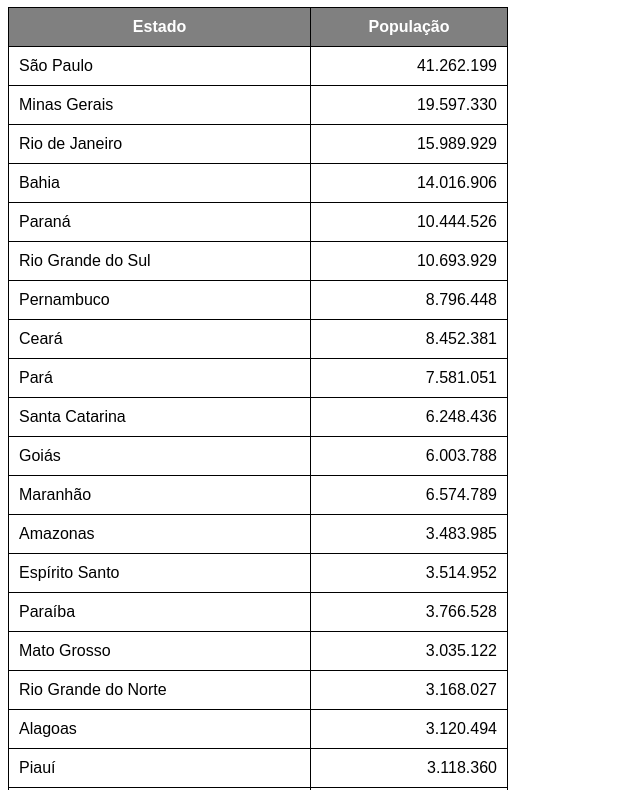
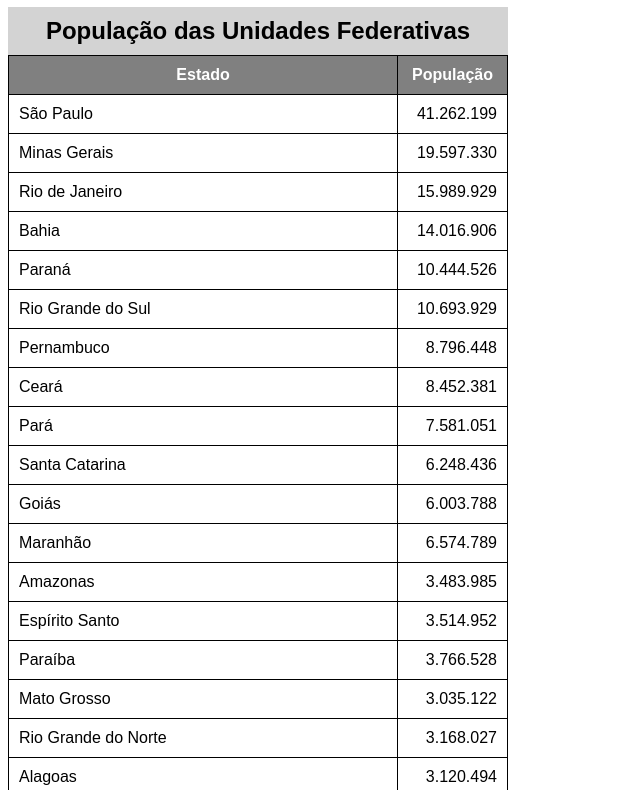
Before and after one commit to francisco-jose-vieira/html-css, a plain HTML site: page exercicios/ex023/tabela002.html in a window 1280 px wide. Shown: the part 73-863 px from the top of the page, without its empty margins (0-640 px from the left). Drawn offline with Linux system fonts and the light colour scheme.

Commit message:
Alterações na tabela

```diff
--- a/exercicios/ex023/tabela002.html
+++ b/exercicios/ex023/tabela002.html
@@ -20,6 +20,13 @@
             padding: 10px;
         }
 
+        caption {
+            font-size: 1.5em;
+            font-weight: bold;
+            padding: 10px;
+            background-color: lightgray;
+        }
+
         thead, tfoot {
             background-color: gray;
             color: white;
@@ -35,6 +42,7 @@
     <!--
         ANATOMIA PARA TABELAS GRANDES
         TABLE
+            CAPTION (Leganda/Titulo da tabela)
             THEAD
                 TR, TD, TH
             TBODY
@@ -44,11 +52,11 @@
     -->
 
     <table>
+        <caption>População das Unidades Federativas</caption>
         <thead>
             <tr>
-                <th>Estado</th>
-                <th>População</th>
-
+                <th scope="col">Estado</th>
+                <th scope="col" style="width: 50px;">População</th>
             </tr>
         </thead>
         <tbody>
@@ -164,7 +172,7 @@
         </tbody>
         <tfoot>
             <tr>
-                <th>Total de Habitantes</th>
+                <th scope="row">Total de Habitantes</th>
                 <td class="num"><strong>000.000.000</strong></td>
             </tr>
         </tfoot>
```
